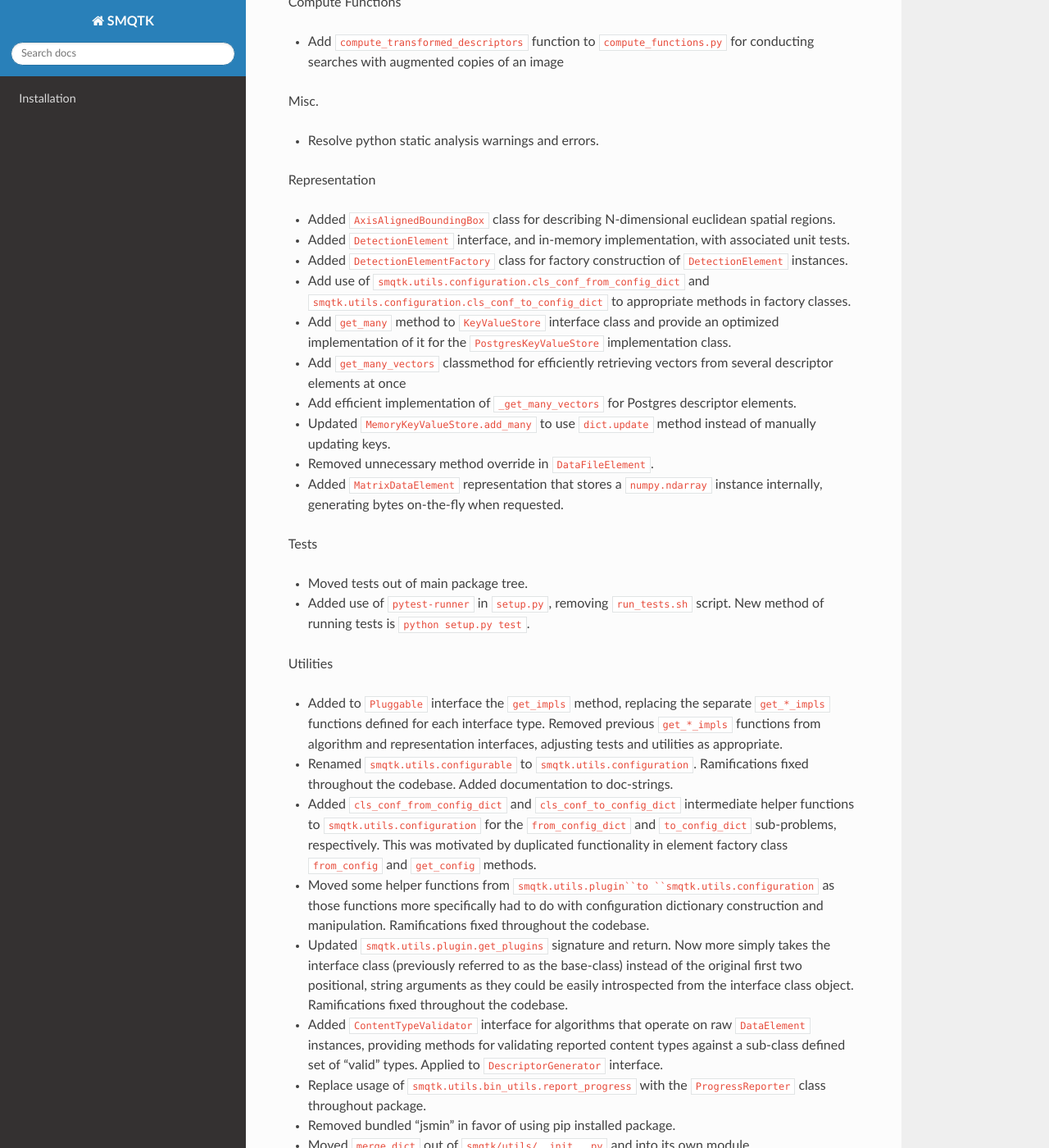
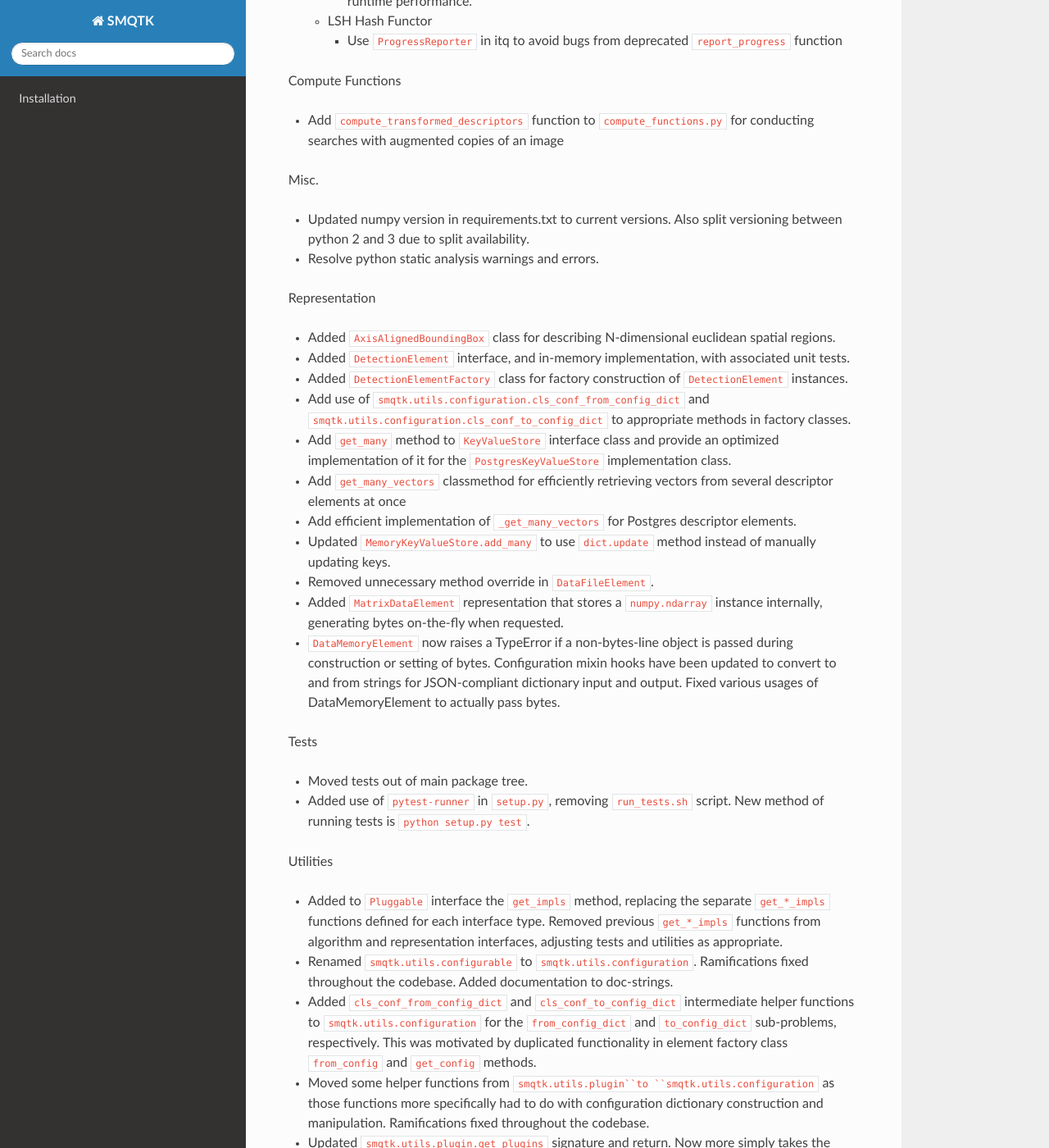
Before and after one commit to Kitware/SMQTK-Detection, a Sphinx documentation site: the page built from docs/release_notes/pending_release.rst, in a window 1280 px wide and 1400 px high, scrolled down 1144 px. Shown: the whole window at 82% size. Built offline with Sphinx 7.4.7 and the Read the Docs theme 2.0.0, drawn with Linux system fonts in a browser that asks for light colours; pages that are not in the unit, such as notebooks, are missing from menus; the version number could not be read and is left out; some of the changed text lies outside the part shown.

Commit message:
Fixes to unit tests
- Increase numpy requirements.txt to current, split versioning across
  python versions due to split availability. Fixed issue due to updated
  numpy load defaults.
- properly skip postgres utility tests when psycopg2 module is not
  available.
- Fix 2-to-3 usage of division when integer division (//) was intended.
- Add assert in DataMemoryElement that it gets a bytes-like object via
  co-opting memoryview construction.
- Added config overrides for DataMemoryElement for python 3 versions to
  manage bytes<->str conversion in order to handle input and output of
  JSON-compliant configuration dictionaries.
- Fix usages of DataMemoryElement where strings were passed instead of
  bytes.

```diff
--- a/docs/release_notes/pending_release.rst
+++ b/docs/release_notes/pending_release.rst
@@ -34,6 +34,13 @@
   * Change ``CaffeDescriptorGenerator`` constructor to take ``DataElement``
     instances rather than URIs.
 
+* HashIndex
+
+  * SkLearnBallTreeHashIndex
+
+    * Fixed numpy load call to explicitly allow loading pickled components due
+      to a parameter default change in numpy version 1.16.3.
+
 * Object Detection
 
   * Added initial abstract interface.
@@ -66,6 +73,9 @@
   conducting searches with augmented copies of an image
 
 Misc.
+
+* Updated numpy version in requirements.txt to current versions. Also split
+  versioning between python 2 and 3 due to split availability.
 
 * Resolve python static analysis warnings and errors.
 
@@ -101,6 +111,12 @@
 
 * Added ``MatrixDataElement`` representation that stores a ``numpy.ndarray``
   instance internally, generating bytes on-the-fly when requested.
+
+* ``DataMemoryElement`` now raises a TypeError if a non-bytes-line object is
+  passed during construction or setting of bytes. Configuration mixin hooks
+  have been updated to convert to and from strings for JSON-compliant
+  dictionary input and output. Fixed various usages of DataMemoryElement to
+  actually pass bytes.
 
 Tests
 
@@ -185,11 +201,17 @@
 * Fixed bug with ``ClassificationElement.max_label`` where an exception would
   be raised if there was no label with associated confidence greater than 0.
 
+* Fix some postgres test comparisons due to not being able to ``byte`` case
+  Binary instances in python 3. Instead using the ``getquoted`` conversion for
+  the sake of actual/expected comparisons.
+
 Tests
 
 * Moved ``--cov`` options from pytest.ini file into the runner script.  This
   fixes debugger break-pointing in some IDEs (e.g. PyCharm).
 
+* Fix various minor testing errors.
+
 Utilities
 
 * Fix ``ZeroDivisionError`` in ``smqtk.utils.bin_utils.report_progress``. Also
--- a/requirements.txt
+++ b/requirements.txt
@@ -10,7 +10,8 @@
 jinja2==2.10.1
 jsmin==2.2.2
 matplotlib==2.2.3
-numpy==1.15.3
+numpy==1.16.5; python_version < "3"
+numpy==1.17.3; python_version >= "3"
 Pillow==6.2.0
 pymongo==3.7.2
 requests==2.20.0
```
Also changed, not shown: 1 other file.
